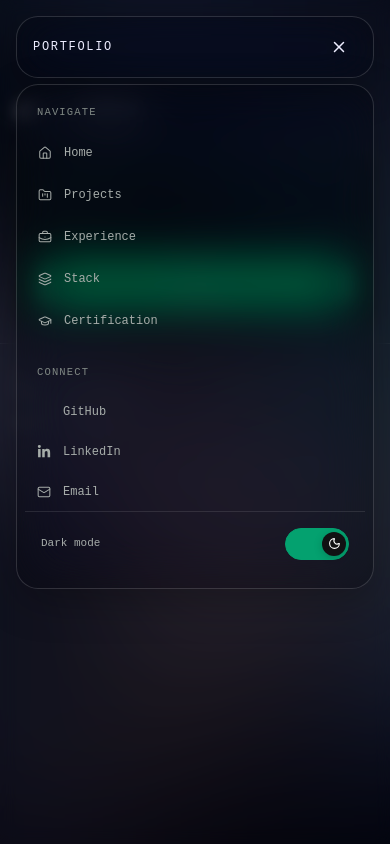
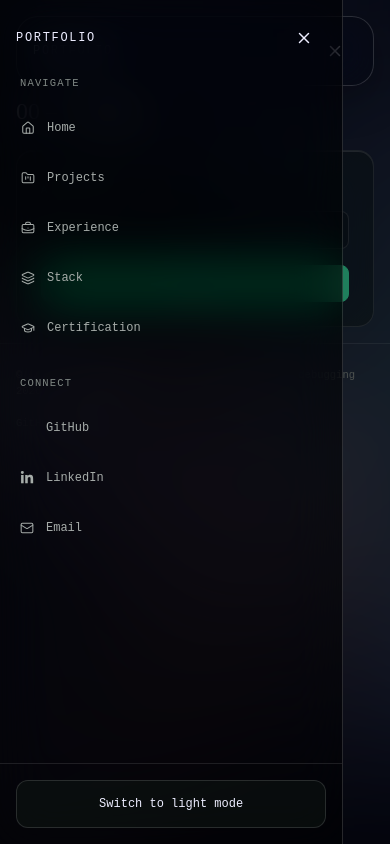
Before and after one commit to The-Young-Swag/Portfolio_DevStudio, a React (Vite) app: page /admin in a window 390 px wide. Both pictures are taken after a click on the button "Open menu". Built offline with nearby package versions, Linux system fonts and the light colour scheme; no server answers; some icons are missing; a web font is replaced by a local one.

Commit message:
feat(mobile): full-height navigation drawer without blurred scrim

```diff
--- a/src/components/admin/ImageUploadField.tsx
+++ b/src/components/admin/ImageUploadField.tsx
@@ -5,6 +5,7 @@ import Cropper from "react-easy-crop";
 import type { Area } from "react-easy-crop";
 
 import { ApiError, uploadImage } from "@/services/api";
+import { useFocusTrap } from "@/components/ui/useFocusTrap";
 import { ImagePlaceholder } from "@/components/ui";
 
 const ACCEPTED_TYPES = ["image/webp", "image/jpeg", "image/png", "image/avif"];
@@ -89,7 +90,6 @@ export function ImageUploadField({
     maxEdge,
 }: ImageUploadFieldProps) {
     const fileRef = useRef<HTMLInputElement>(null);
-    const dialogRef = useRef<HTMLDivElement>(null);
 
     const [cropSrc, setCropSrc] = useState<string | null>(null);
     const [crop, setCrop] = useState({ x: 0, y: 0 });
@@ -97,6 +97,8 @@ export function ImageUploadField({
     const [croppedPixels, setCroppedPixels] = useState<Area | null>(null);
     const [error, setError] = useState<string | null>(null);
     const [saving, setSaving] = useState(false);
+
+    const trapRef = useFocusTrap<HTMLDivElement>(cropSrc !== null);
 
     const dialogOpen = cropSrc !== null;
 
@@ -115,39 +117,6 @@ export function ImageUploadField({
         if (event.key === "Escape") {
             event.stopPropagation();
             closeDialog();
-            return;
-        }
-
-        if (event.key !== "Tab") {
-            return;
-        }
-
-        const dialog = dialogRef.current;
-
-        if (!dialog) {
-            return;
-        }
-
-        const focusable = Array.from(
-            dialog.querySelectorAll<HTMLElement>(
-                'button, input, [tabindex]:not([tabindex="-1"])',
-            ),
-        ).filter((element) => !element.hasAttribute("disabled"));
-
-        if (focusable.length === 0) {
-            return;
-        }
-
-        const first = focusable[0];
-        const last = focusable[focusable.length - 1];
-        const active = document.activeElement;
-
-        if (event.shiftKey && active === first) {
-            event.preventDefault();
-            last.focus();
-        } else if (!event.shiftKey && active === last) {
-            event.preventDefault();
-            first.focus();
         }
     }
 
@@ -289,10 +258,7 @@ export function ImageUploadField({
                     onClick={closeDialog}
                 >
                     <div
-                        ref={(element) => {
-                            dialogRef.current = element;
-                            element?.focus();
-                        }}
+                        ref={trapRef}
                         role="dialog"
                         aria-modal="true"
                         aria-label={`Crop ${label}`}
--- a/src/components/navigation/MobileNav.tsx
+++ b/src/components/navigation/MobileNav.tsx
@@ -2,16 +2,20 @@ import { Menu, X } from "lucide-react";
 import { useEffect, useState } from "react";
 import { Link, useLocation } from "react-router";
 
+import { useTheme } from "@/context/theme";
+import { useFocusTrap } from "@/components/ui/useFocusTrap";
 import { ConnectList } from "./ConnectList";
 import { NavigationList } from "./NavigationList";
-import { SidebarFooter } from "./SidebarFooter";
 
 export function MobileNav() {
     const [open, setOpen] = useState(false);
+    const { theme, toggleTheme } = useTheme();
     const location = useLocation();
     const [previousPath, setPreviousPath] = useState(
         location.pathname,
     );
+
+    const trapRef = useFocusTrap<HTMLDivElement>(open);
 
     if (location.pathname !== previousPath) {
         setPreviousPath(location.pathname);
@@ -30,18 +34,30 @@ export function MobileNav() {
         }
 
         document.addEventListener("keydown", onKeyDown);
+
+        const scrollbarWidth =
+            window.innerWidth - document.documentElement.clientWidth;
+        const previousOverflow = document.body.style.overflow;
+        const previousPaddingRight = document.body.style.paddingRight;
         document.body.style.overflow = "hidden";
+
+        if (scrollbarWidth > 0) {
+            document.body.style.paddingRight = `${scrollbarWidth}px`;
+        }
 
         return () => {
             document.removeEventListener("keydown", onKeyDown);
-            document.body.style.overflow = "";
+            document.body.style.overflow = previousOverflow;
+            document.body.style.paddingRight = previousPaddingRight;
         };
     }, [open]);
+
+    const isDark = theme === "dark";
 
     return (
         <>
             {/* Top bar */}
-            <div className="fixed left-4 right-4 top-4 z-50 lg:hidden">
+            <div className="fixed left-[max(1rem,env(safe-area-inset-left))] right-[max(1rem,env(safe-area-inset-right))] top-[max(1rem,env(safe-area-inset-top))] z-50 lg:hidden">
                 <div
                     className="
                         flex
@@ -83,11 +99,12 @@ export function MobileNav() {
                             open ? "Close menu" : "Open menu"
                         }
                         aria-expanded={open}
+                        aria-controls="mobile-menu"
                         onClick={() => setOpen((value) => !value)}
                         className="
                             flex
-                            h-9
-                            w-9
+                            h-11
+                            w-11
                             items-center
                             justify-center
                             rounded-xl
@@ -95,6 +112,9 @@ export function MobileNav() {
                             transition-colors
                             duration-150
                             hover:bg-(--glass-bg)
+                            focus-visible:outline-none
+                            focus-visible:ring-2
+                            focus-visible:ring-(--accent-strong)
                         "
                     >
                         {open ? (
@@ -106,7 +126,7 @@ export function MobileNav() {
                 </div>
             </div>
 
-            {/* Backdrop */}
+            {/* Dimming scrim (no blur, so the page behind never smears) */}
             {open && (
                 <button
                     type="button"
@@ -116,47 +136,120 @@ export function MobileNav() {
                         fixed
                         inset-0
                         z-40
-                        bg-black/25
-                        backdrop-blur-sm
+                        bg-black/40
                         lg:hidden
                     "
                 />
             )}
 
-            {/* Drawer */}
+            {/* Full-height drawer */}
             {open && (
                 <div
+                    ref={trapRef}
+                    id="mobile-menu"
+                    role="dialog"
+                    aria-modal="true"
+                    aria-label="Site menu"
+                    tabIndex={-1}
                     className="
+                        mobile-drawer
                         fixed
-                        left-4
-                        right-4
-                        top-[84px]
+                        inset-y-0
+                        left-0
                         z-50
-                        max-h-[calc(100vh-104px)]
-                        overflow-y-auto
-                        lg:hidden
-                        rounded-[22px]
-                        border
+                        flex
+                        w-[min(88vw,360px)]
+                        flex-col
+                        overflow-hidden
+                        border-r
                         border-white/70
-                        bg-white/60
-                        px-2
-                        py-3
-                        shadow-[0_12px_40px_rgba(31,38,135,0.10)]
+                        bg-white/85
+                        outline-none
                         backdrop-blur-xl
                         backdrop-saturate-160
 
                         dark:border-white/15
-                        dark:bg-black/30
-                        dark:shadow-[0_12px_40px_rgba(0,0,0,0.28)]
+                        dark:bg-black/60
+                        lg:hidden
                     "
                 >
-                    <nav aria-label="Primary navigation">
-                        <NavigationList />
-                    </nav>
+                    <div className="flex items-center justify-between px-4 pb-2 pt-[max(1rem,env(safe-area-inset-top))]">
+                        <span
+                            className="
+                                font-mono
+                                text-[12px]
+                                font-medium
+                                uppercase
+                                tracking-[0.14em]
+                                text-(--ink)
+                            "
+                        >
+                            Portfolio
+                        </span>
 
-                    <ConnectList />
+                        <button
+                            type="button"
+                            aria-label="Close menu"
+                            onClick={() => setOpen(false)}
+                            className="
+                                flex
+                                h-11
+                                w-11
+                                items-center
+                                justify-center
+                                rounded-xl
+                                text-(--ink)
+                                transition-colors
+                                duration-150
+                                hover:bg-(--glass-bg)
+                                focus-visible:outline-none
+                                focus-visible:ring-2
+                                focus-visible:ring-(--accent-strong)
+                            "
+                        >
+                            <X size={18} strokeWidth={2} />
+                        </button>
+                    </div>
 
-                    <SidebarFooter />
+                    <div className="min-h-0 flex-1 overflow-y-auto px-2 pb-4">
+                        <nav aria-label="Primary navigation">
+                            <NavigationList />
+                        </nav>
+
+                        <ConnectList />
+                    </div>
+
+                    <div className="shrink-0 border-t border-(--line) p-4 pb-[max(1rem,env(safe-area-inset-bottom))]">
+                        <button
+                            type="button"
+                            onClick={toggleTheme}
+                            className="
+                                flex
+                                min-h-12
+                                w-full
+                                items-center
+                                justify-center
+                                gap-2
+                                rounded-xl
+                                border
+                                border-(--glass-border)
+                                bg-(--glass-bg)
+                                px-4
+                                font-mono
+                                text-[12px]
+                                text-(--ink)
+                                transition-colors
+                                duration-150
+                                hover:border-(--accent-strong)
+                                hover:text-(--accent-strong)
+                                focus-visible:outline-none
+                                focus-visible:ring-2
+                                focus-visible:ring-(--accent-strong)
+                            "
+                        >
+                            {isDark ? "Switch to light mode" : "Switch to dark mode"}
+                        </button>
+                    </div>
                 </div>
             )}
         </>
--- a/src/components/ui/ImageLightbox.tsx
+++ b/src/components/ui/ImageLightbox.tsx
@@ -1,4 +1,6 @@
-import { useEffect, useRef } from "react";
+import { useEffect } from "react";
+
+import { useFocusTrap } from "./useFocusTrap";
 
 type ImageLightboxProps = {
     src: string;
@@ -7,11 +9,9 @@ type ImageLightboxProps = {
 };
 
 export function ImageLightbox({ src, alt, onClose }: ImageLightboxProps) {
-    const dialogRef = useRef<HTMLDivElement>(null);
+    const trapRef = useFocusTrap<HTMLDivElement>(true);
 
     useEffect(() => {
-        const previouslyFocused = document.activeElement as HTMLElement | null;
-
         const handleKeyDown = (event: KeyboardEvent) => {
             if (event.key === "Escape") {
                 onClose();
@@ -22,43 +22,8 @@ export function ImageLightbox({ src, alt, onClose }: ImageLightboxProps) {
 
         return () => {
             document.removeEventListener("keydown", handleKeyDown);
-            previouslyFocused?.focus();
         };
     }, [onClose]);
-
-    function handleDialogKeyDown(event: React.KeyboardEvent) {
-        if (event.key !== "Tab") {
-            return;
-        }
-
-        const dialog = dialogRef.current;
-
-        if (!dialog) {
-            return;
-        }
-
-        const focusable = Array.from(
-            dialog.querySelectorAll<HTMLElement>(
-                'button, a[href], input, [tabindex]:not([tabindex="-1"])',
-            ),
-        ).filter((element) => !element.hasAttribute("disabled"));
-
-        if (focusable.length === 0) {
-            return;
-        }
-
-        const first = focusable[0];
-        const last = focusable[focusable.length - 1];
-        const active = document.activeElement;
-
-        if (event.shiftKey && active === first) {
-            event.preventDefault();
-            last.focus();
-        } else if (!event.shiftKey && active === last) {
-            event.preventDefault();
-            first.focus();
-        }
-    }
 
     return (
         <div
@@ -66,16 +31,12 @@ export function ImageLightbox({ src, alt, onClose }: ImageLightboxProps) {
             onClick={onClose}
         >
             <div
-                ref={(element) => {
-                    dialogRef.current = element;
-                    element?.focus();
-                }}
+                ref={trapRef}
                 role="dialog"
                 aria-modal="true"
                 aria-label={alt}
                 tabIndex={-1}
                 onClick={(event) => event.stopPropagation()}
-                onKeyDown={handleDialogKeyDown}
                 className="max-h-full w-auto max-w-full outline-none"
             >
                 <img
--- /dev/null
+++ b/src/components/ui/useFocusTrap.ts
@@ -0,0 +1,52 @@
+import { useEffect, useRef } from "react";
+
+export function useFocusTrap<T extends HTMLElement>(active: boolean) {
+    const ref = useRef<T>(null);
+
+    useEffect(() => {
+        const node = ref.current;
+
+        if (!active || !node) {
+            return;
+        }
+
+        const previouslyFocused = document.activeElement as HTMLElement | null;
+        node.focus();
+
+        function onKeyDown(event: KeyboardEvent) {
+            if (event.key !== "Tab") {
+                return;
+            }
+
+            const focusable = Array.from(
+                node?.querySelectorAll<HTMLElement>(
+                    'button, a[href], input, select, textarea, [tabindex]:not([tabindex="-1"])',
+                ) ?? [],
+            ).filter((element) => !element.hasAttribute("disabled"));
+
+            if (focusable.length === 0) {
+                return;
+            }
+
+            const first = focusable[0];
+            const last = focusable[focusable.length - 1];
+
+            if (event.shiftKey && document.activeElement === first) {
+                event.preventDefault();
+                last.focus();
+            } else if (!event.shiftKey && document.activeElement === last) {
+                event.preventDefault();
+                first.focus();
+            }
+        }
+
+        node.addEventListener("keydown", onKeyDown);
+
+        return () => {
+            node.removeEventListener("keydown", onKeyDown);
+            previouslyFocused?.focus();
+        };
+    }, [active]);
+
+    return ref;
+}
--- a/src/index.css
+++ b/src/index.css
@@ -284,6 +284,19 @@ section[id] {
 }
 
 /*
+   MOBILE DRAWER
+*/
+
+.mobile-drawer a {
+    min-height: 48px;
+}
+
+.mobile-drawer nav a,
+.mobile-drawer button {
+    -webkit-tap-highlight-color: transparent;
+}
+
+/*
    ACCESSIBILITY / PERFORMANCE
 */
 
```
